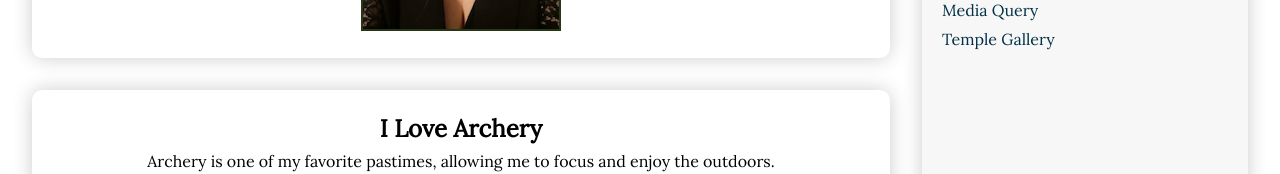
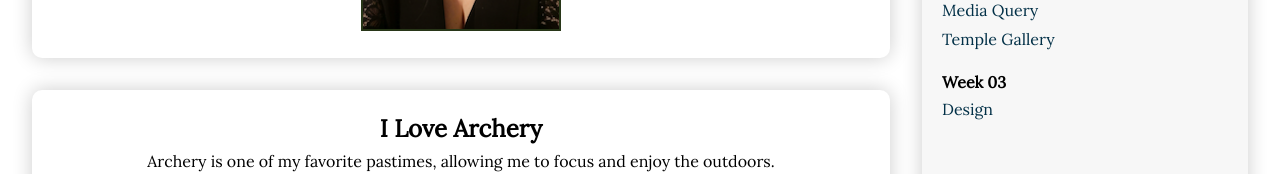
Before and after one commit to CaitlinMEvans/wdd131, a plain HTML site: page index.html in a window 1280 px wide. Shown: the part 541-715 px from the top of the page. Drawn offline with nearby package versions, Linux system fonts and the light colour scheme.

Commit message:
add finished activity

```diff
--- a/index.html
+++ b/index.html
@@ -61,6 +61,11 @@
                     <li><a href="../wdd131/week02/media-query.html" target="_blank">Media Query</a></li>
                     <li><a href="../wdd131/week02/temples.html" target="_blank" >Temple Gallery</a></li>
                 </ul>
+                <h4>Week 03</h4>
+                <ul>
+                    <li><a href="../wdd131/week03/design.html" target="_blank">Design</a></li>
+
+                </ul>
             </aside>
         </main>
         <footer>
```
